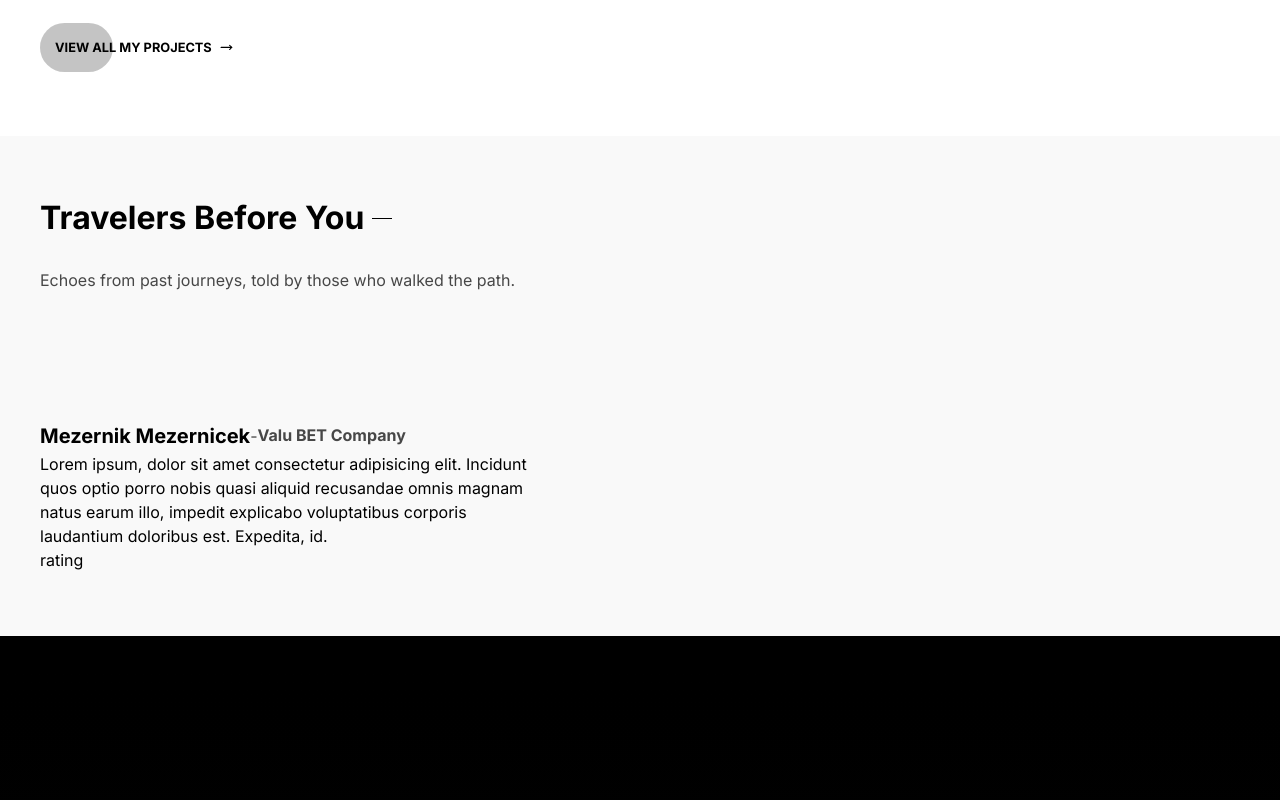
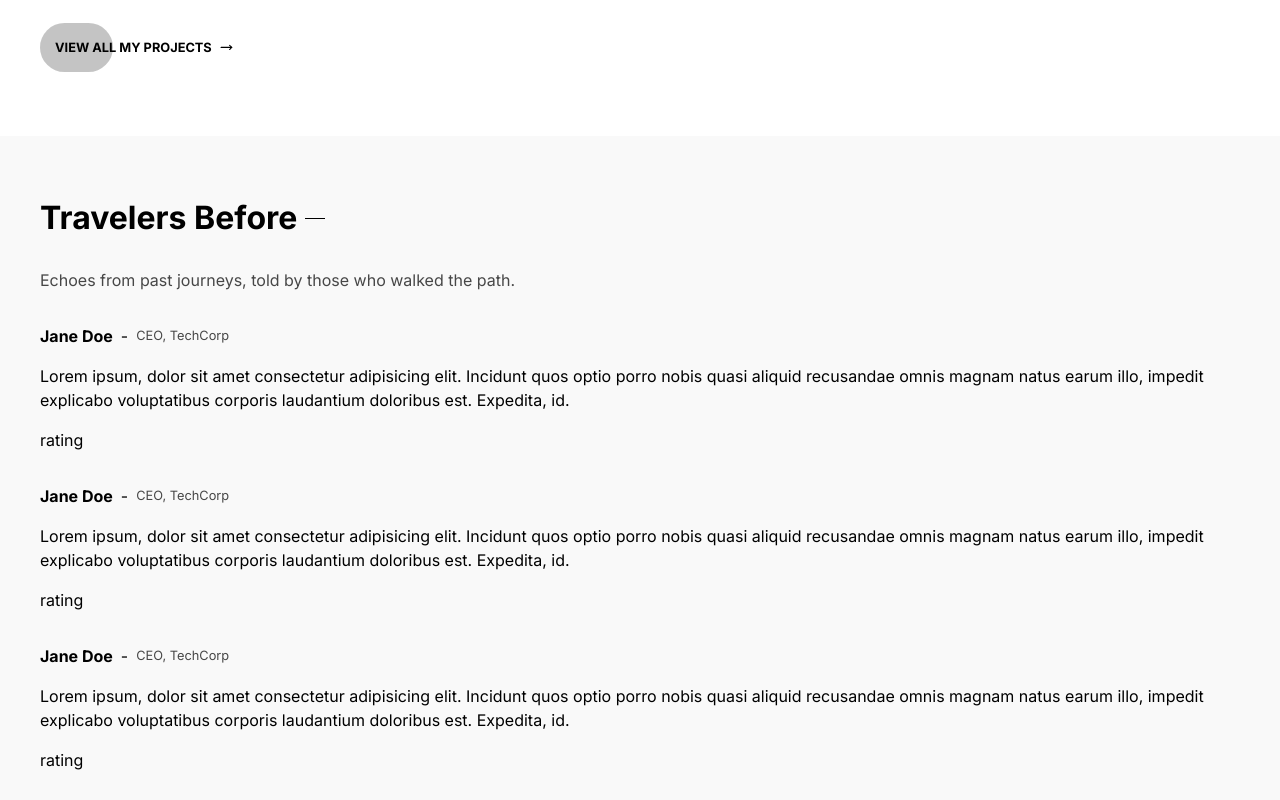
Before and after one commit to meikys/portfolio, a Next.js app: page / in a window 1280 px wide. Shown: the part 2660-3460 px from the top of the page. Built offline with nearby package versions, Linux system fonts and the light colour scheme.

Commit message:
add: rozdelene data, pridane recenzie

```diff
--- a/src/components/Projects.tsx
+++ b/src/components/Projects.tsx
@@ -2,7 +2,7 @@ import React from "react";
 
 import Image from "next/image";
 
-import { projects } from "@/data/data"
+import { projects } from "@/data/projects"
 import Button from "./ui/Button";
 
 export default function Projects() {
--- a/src/components/Reviews.tsx
+++ b/src/components/Reviews.tsx
@@ -1,4 +1,6 @@
 import React from "react";
+
+import { reviews } from "@/data/reviews"
 
 export default function Reviews() {
     return (
@@ -8,26 +10,26 @@ export default function Reviews() {
 
                 <div className="flex items-center gap-[8px]">
                     <h2 className="text-[2rem] tracking-[-2%] leading-[110%] font-bold">
-                        Travelers Before You
+                        Travelers Before
                     </h2>
                     <hr className="w-[20px]" />
                 </div>
                 <p className="text-[1rem] text-[#474747] tracking-[0.5%] leading-[150%]">
                     Echoes from past journeys, told by those who walked the path.
                 </p>
-            </div>
-            <div className="px-10 py-[64px]">
-                <div className="max-w-[500px]">
-                    <div className="flex items-center">
-                        <h4 className="text-[1.25rem] tracking-[2.5%] leading-[160%] font-bold">Mezernik Mezernicek</h4>
-                        <span className="text-[#474747]">-</span>
-                        <h5 className="text-[1rem] tracking-[2.5%] leading-[160%] font-bold text-[#474747]">Valu BET Company</h5>
+                {reviews.map(({ id, personalName, brandName, review }) => (
+                <div key={id} className="flex flex-col gap-[16px]">
+                    <div className="flex items-center gap-[8px]">
+                        <p className="flex text-[1rem] text-[#000000] tracking-[0.5%] leading-[150%] font-bold">{personalName}</p>
+                        <span className="font-normal">-</span>
+                        <p className="text-[0.8rem] text-[#474747] tracking-[0.5%] leading-[150%]">{brandName}</p>
                     </div>
-                    <p>Lorem ipsum, dolor sit amet consectetur adipisicing elit. Incidunt quos optio porro nobis quasi aliquid recusandae omnis magnam natus earum illo, impedit explicabo voluptatibus corporis laudantium doloribus est. Expedita, id.</p>
+                    <p>{review}</p>
                     <span>
                         rating
                     </span>
                 </div>
+                ))}
             </div>
         </section>
     );
--- a/src/data/data.ts
+++ b/src/data/data.ts
@@ -33,45 +33,6 @@ export const WelcomerSection = {
   description: "Digital solutions designed to support your growth. Fast, clear, and reliable. Crafted with an eye for detail.",
 }
 
-export const projects = [
-  {
-    id: 1,
-    number: "01",
-    title: "Personal Portfolio",
-    description: "My personal portfolio built with Next.js and styled using Tailwind CSS.",
-    button: "View project",
-    bgColor: "bg-[#0055cc]",
-    imageSrc: "/projects/project1.png",
-  },
-  {
-    id: 2,
-    number: "02",
-    title: "BloomHouse",
-    description: "Personal website for the company BloomHouse.",
-    button: "View project",
-    bgColor: "bg-[#55cc55]",
-    imageSrc: "/projects/project1.png",
-  },
-  {
-    id: 3,
-    number: "03",
-    title: "ManeStudio",
-    description: "Personal website for the company ManeStudio.",
-    button: "View project",
-    bgColor: "bg-[#ffcc00]",
-    imageSrc: "/projects/project1.png",
-  },
-  {
-    id: 4,
-    number: "04",
-    title: "TechNest",
-    description: "Personal website for the company TechNest.",
-    button: "View project",
-    bgColor: "bg-[#cc5555]",
-    imageSrc: "/projects/project1.png",
-  },
-];
-
 export const FooterText = {
   firstTitle: "Let's build something",
   secondTitle: "cool together!",
--- /dev/null
+++ b/src/data/projects.ts
@@ -0,0 +1,38 @@
+export const projects = [
+  {
+    id: 1,
+    number: "01",
+    title: "Personal Portfolio",
+    description: "My personal portfolio built with Next.js and styled using Tailwind CSS.",
+    button: "View project",
+    bgColor: "bg-[#0055cc]",
+    imageSrc: "/projects/project1.png",
+  },
+  {
+    id: 2,
+    number: "02",
+    title: "BloomHouse",
+    description: "Personal website for the company BloomHouse.",
+    button: "View project",
+    bgColor: "bg-[#55cc55]",
+    imageSrc: "/projects/project1.png",
+  },
+  {
+    id: 3,
+    number: "03",
+    title: "ManeStudio",
+    description: "Personal website for the company ManeStudio.",
+    button: "View project",
+    bgColor: "bg-[#ffcc00]",
+    imageSrc: "/projects/project1.png",
+  },
+  {
+    id: 4,
+    number: "04",
+    title: "TechNest",
+    description: "Personal website for the company TechNest.",
+    button: "View project",
+    bgColor: "bg-[#cc5555]",
+    imageSrc: "/projects/project1.png",
+  },
+];
--- /dev/null
+++ b/src/data/reviews.ts
@@ -0,0 +1,20 @@
+export const reviews = [
+    {
+        id: 1,
+        personalName: "Jane Doe",
+        brandName: "CEO, TechCorp",
+        review: "Lorem ipsum, dolor sit amet consectetur adipisicing elit. Incidunt quos optio porro nobis quasi aliquid recusandae omnis magnam natus earum illo, impedit explicabo voluptatibus corporis laudantium doloribus est. Expedita, id.",
+    },
+    {
+        id: 2,
+        personalName: "Jane Doe",
+        brandName: "CEO, TechCorp",
+        review: "Lorem ipsum, dolor sit amet consectetur adipisicing elit. Incidunt quos optio porro nobis quasi aliquid recusandae omnis magnam natus earum illo, impedit explicabo voluptatibus corporis laudantium doloribus est. Expedita, id.",
+    },
+    {
+        id: 3,
+        personalName: "Jane Doe",
+        brandName: "CEO, TechCorp",
+        review: "Lorem ipsum, dolor sit amet consectetur adipisicing elit. Incidunt quos optio porro nobis quasi aliquid recusandae omnis magnam natus earum illo, impedit explicabo voluptatibus corporis laudantium doloribus est. Expedita, id.",
+    }
+]
```
